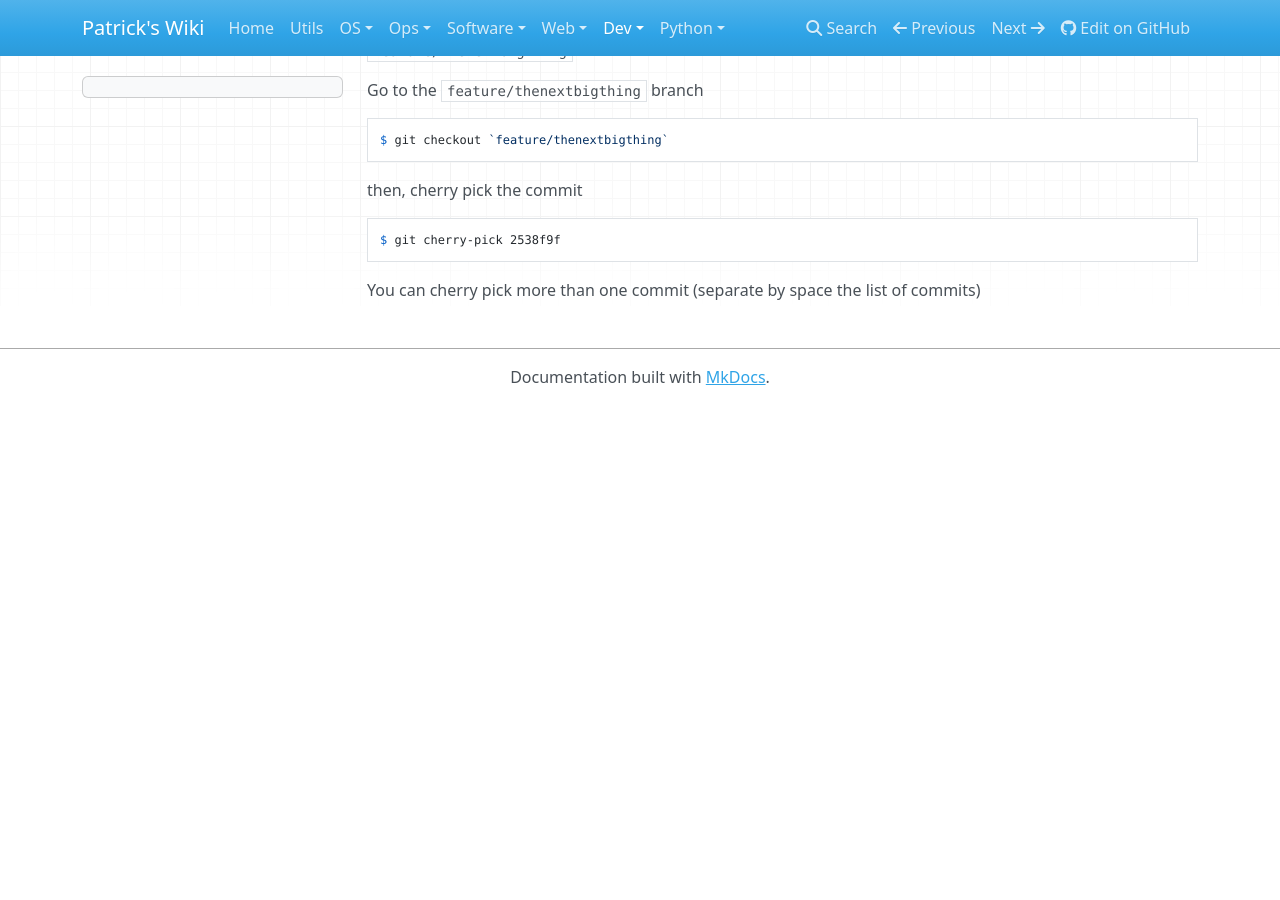
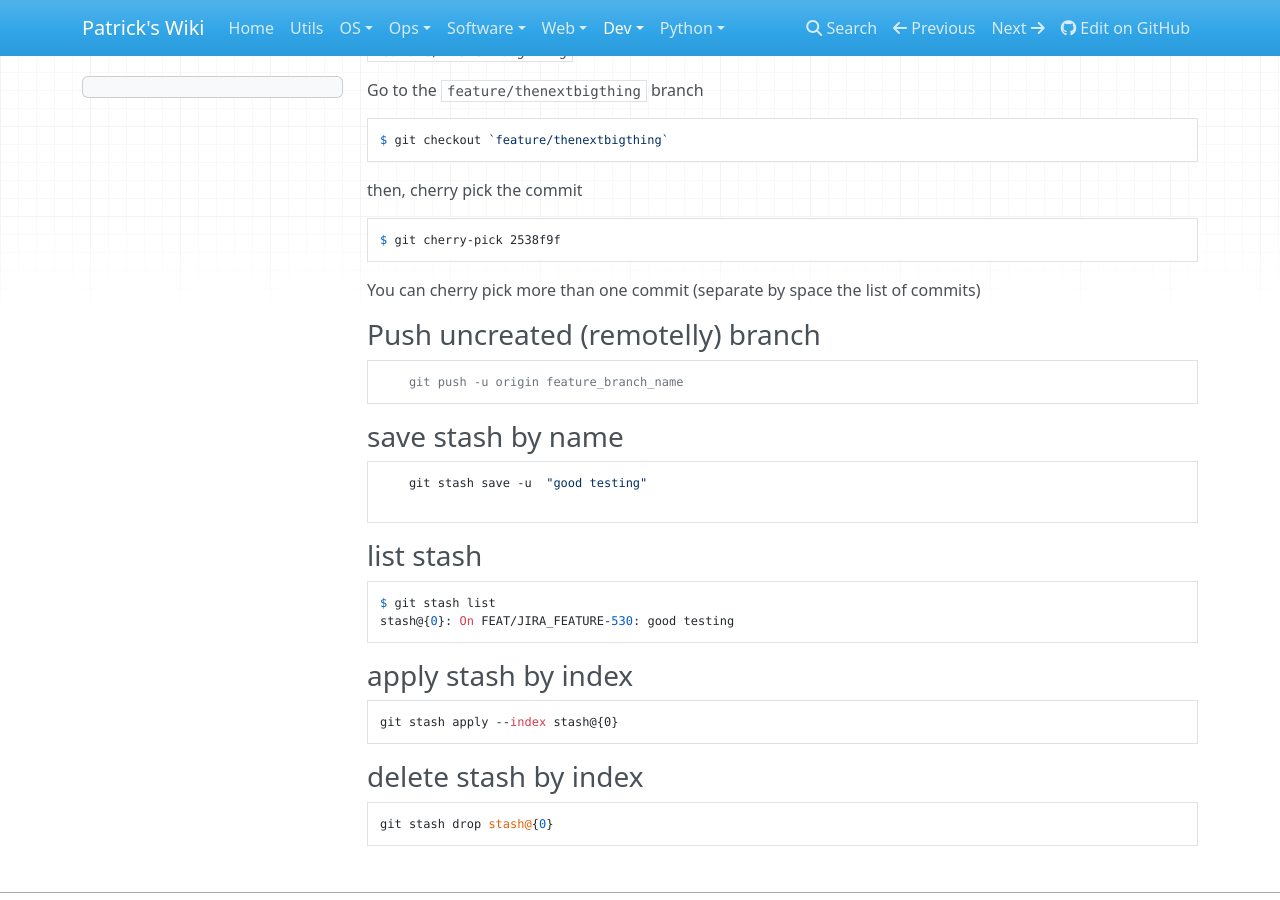
Before and after one commit to patsancu/wiki, an MkDocs documentation site: the page built from docs/dev/VCS/Git/Main.md, in a window 1280 px wide and 900 px high, scrolled down 6315 px. Built offline with MkDocs 1.6.1, drawn with Linux system fonts in a browser that asks for light colours; nearby versions of some CDN libraries; before the commit the page ends 6720 px from its top, so only the background shows below that.

Commit message:
git: push uncreated branch, save stash by name, list stash, apply and delete stash by index

````diff
--- a/docs/dev/VCS/Git/Main.md
+++ b/docs/dev/VCS/Git/Main.md
@@ -310,3 +310,34 @@ then, cherry pick the commit
 $ git cherry-pick 2538f9f
 ```
 You can cherry pick more than one commit (separate by space the list of commits)
+
+### Push uncreated (remotelly) branch
+```
+    git push -u origin feature_branch_name
+```
+
+### save stash by name
+
+```
+    git stash save -u  "good testing"
+
+```
+### list stash
+
+```
+$ git stash list
+stash@{0}: On FEAT/JIRA_FEATURE-530: good testing
+```
+
+
+### apply stash by index
+
+```
+git stash apply --index stash@{0}
+```
+
+### delete stash by index
+
+```
+git stash drop stash@{0}
+```
````
